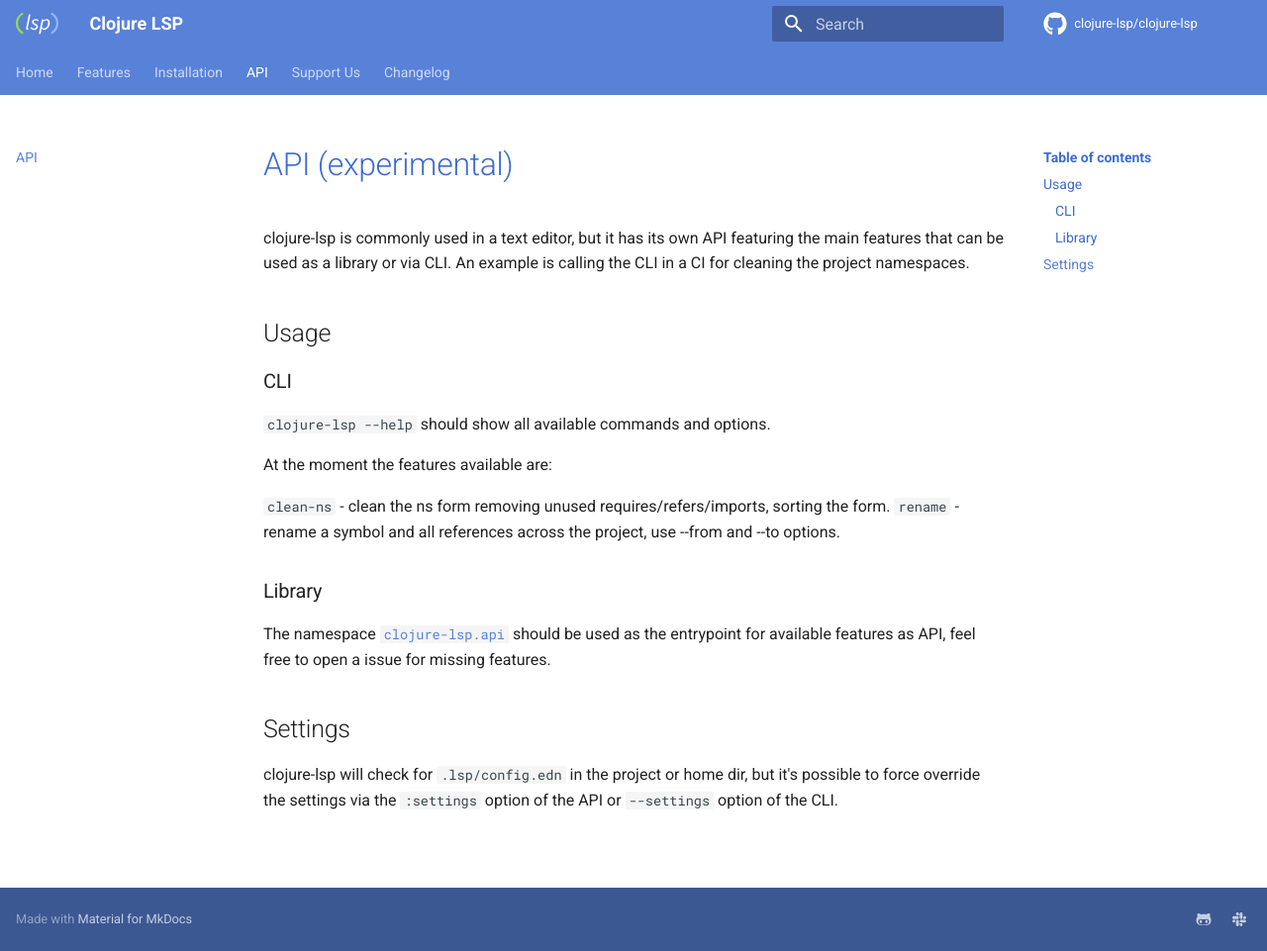
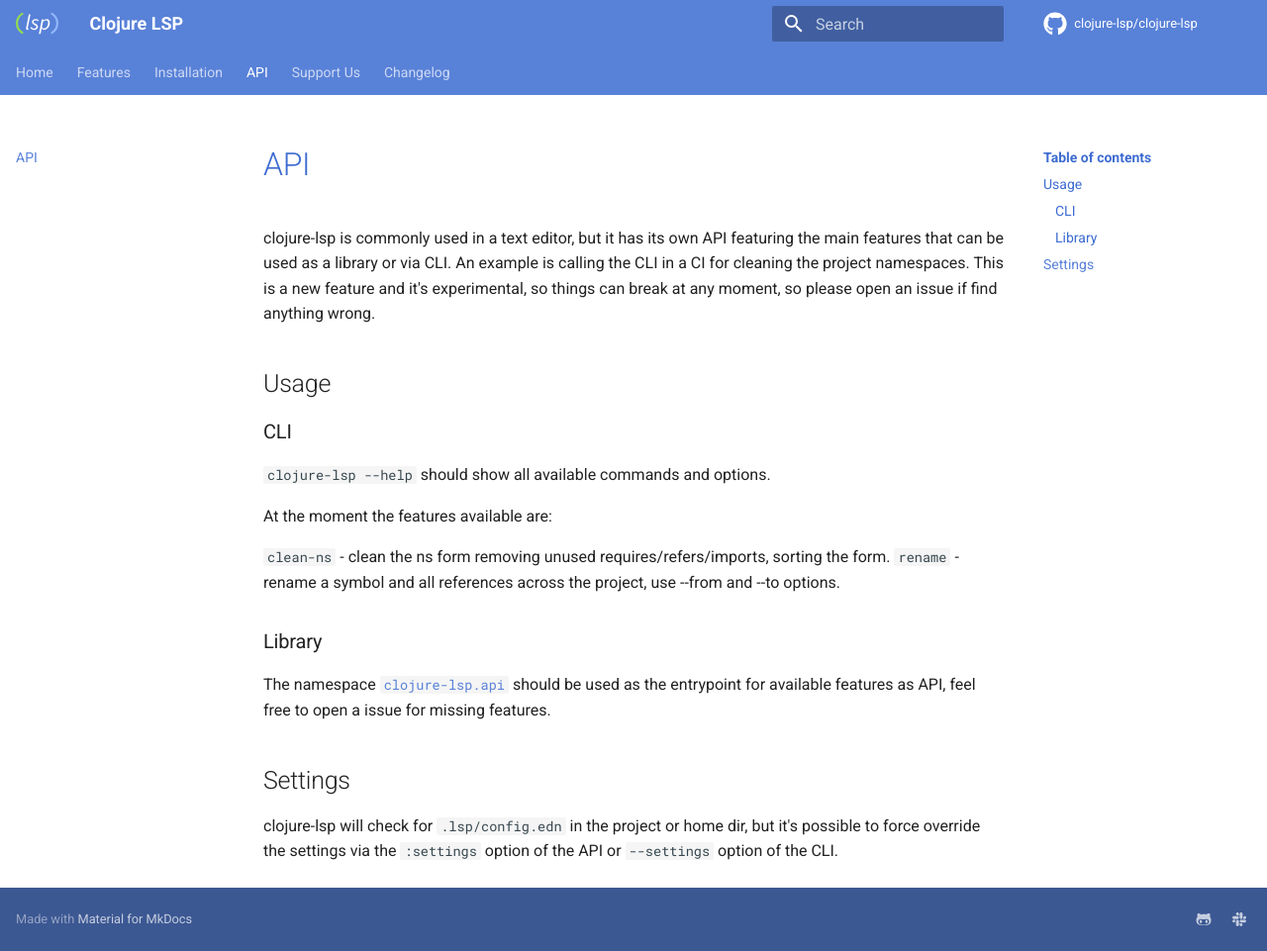
Before and after one commit to clojure-lsp/clojure-lsp, an MkDocs documentation site: the page built from docs/api.md, in a window 1280 px wide and 961 px high. Shown: the whole window at 99% size. Built offline with MkDocs 1.6.1 and Material for MkDocs 9.7.7, drawn with Linux system fonts in a browser that asks for light colours; comment, search, counter and statistics services are not loaded.

```diff
--- a/docs/api.md
+++ b/docs/api.md
@@ -1,6 +1,7 @@
-# API (experimental)
+# API
 
 clojure-lsp is commonly used in a text editor, but it has its own API featuring the main features that can be used as a library or via CLI. An example is calling the CLI in a CI for cleaning the project namespaces.
+This is a new feature and it's experimental, so things can break at any moment, so please open an issue if find anything wrong.
 
 ## Usage
 
```
